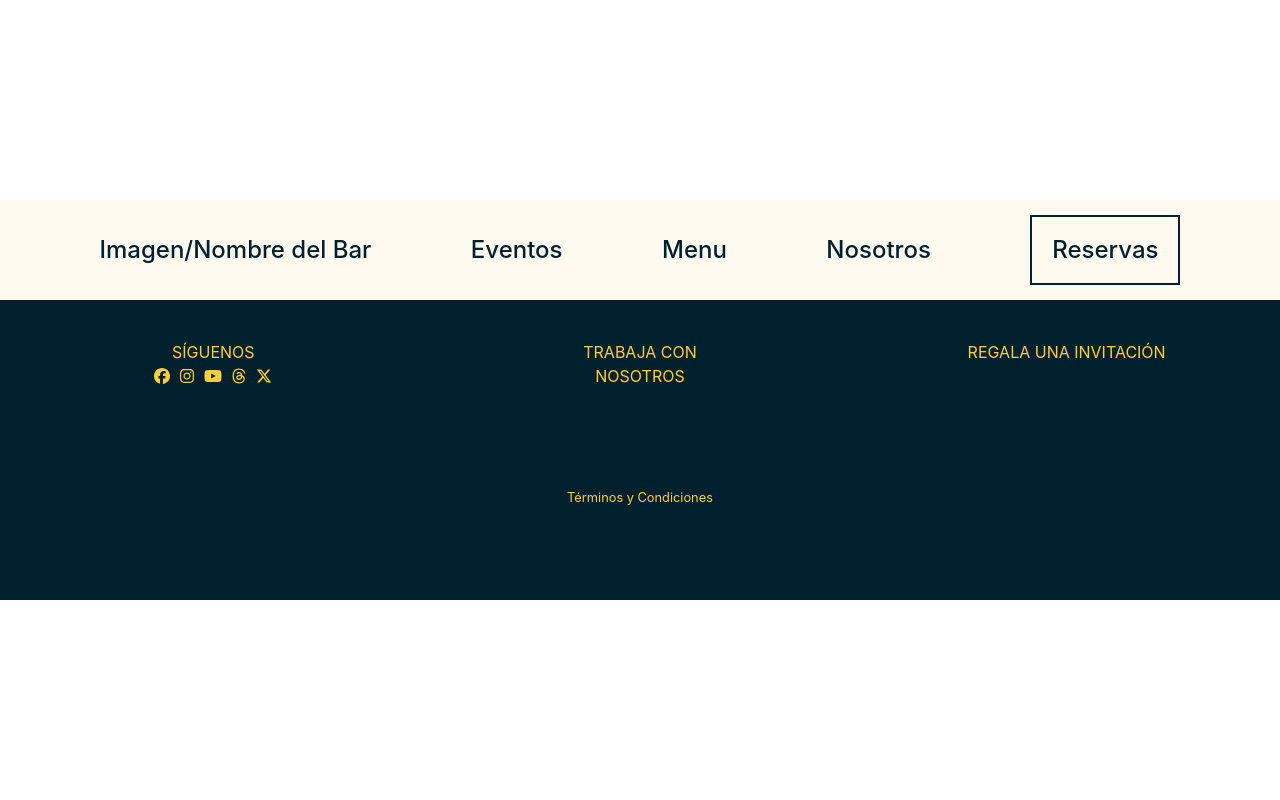
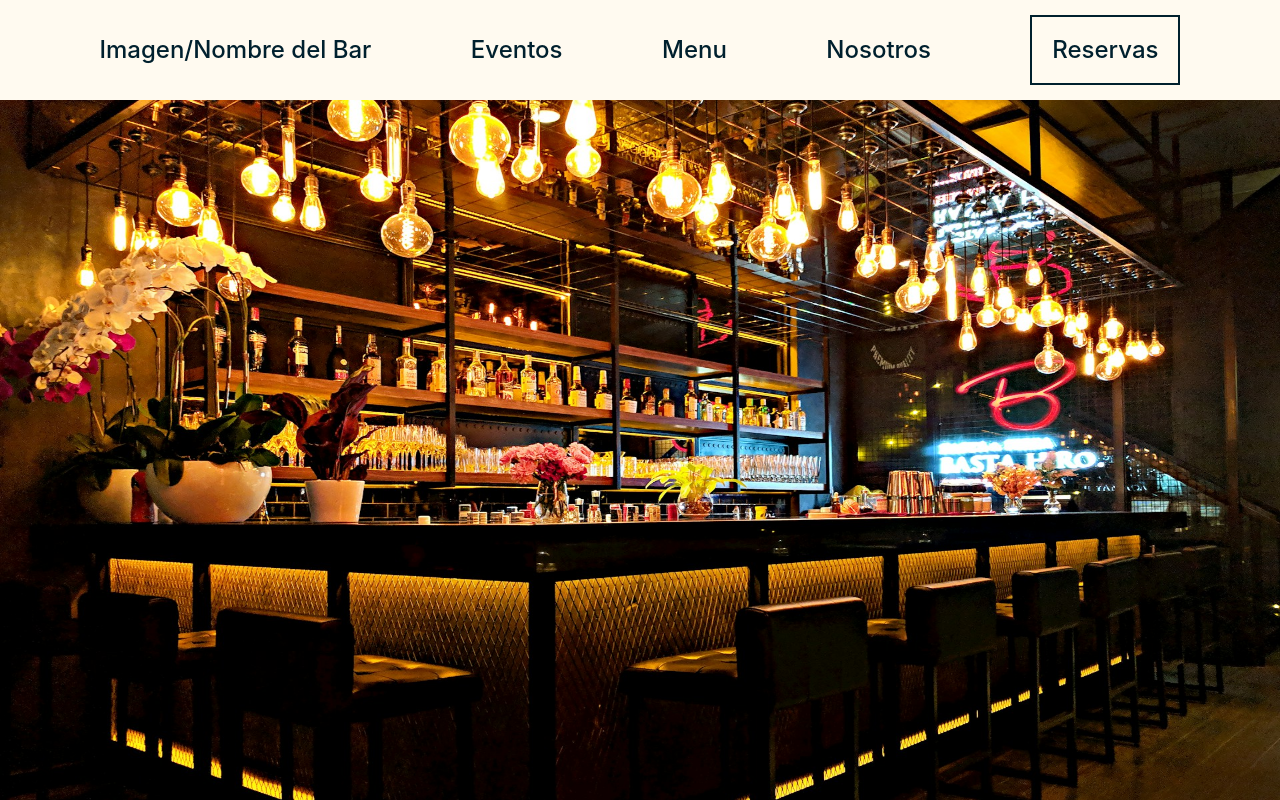
Before and after one commit to saramburo/FrontEnd-Group-9, a React (Vite) app: page / in a window 1280 px wide. Shown: the top 800 px of the page. Built offline with nearby package versions, Linux system fonts and the light colour scheme.

Commit message:
index route for homepage

```diff
--- a/package.json
+++ b/package.json
@@ -19,7 +19,7 @@
     "react": "^18.2.0",
     "react-datepicker": "^6.9.0",
     "react-dom": "^18.2.0",
-    "react-router-dom": "^6.22.3"
+    "react-router-dom": "^6.23.1"
   },
   "devDependencies": {
     "@types/react": "^18.2.64",
--- a/src/App.jsx
+++ b/src/App.jsx
@@ -25,7 +25,7 @@ function App() {
   const router = createBrowserRouter(
     createRoutesFromElements(
       <Route path="/" element={<Root />}>
-        <Route path="home" element={<Home />} />
+        <Route index element={<Home />} />
         <Route path="about" element={<About />} />
         <Route path="menu" element={<Menu />} />
         <Route path="eventos" element={<Eventos />} />
```
Also changed, not shown: 1 other file (tests, documents, lock files or other folders).
